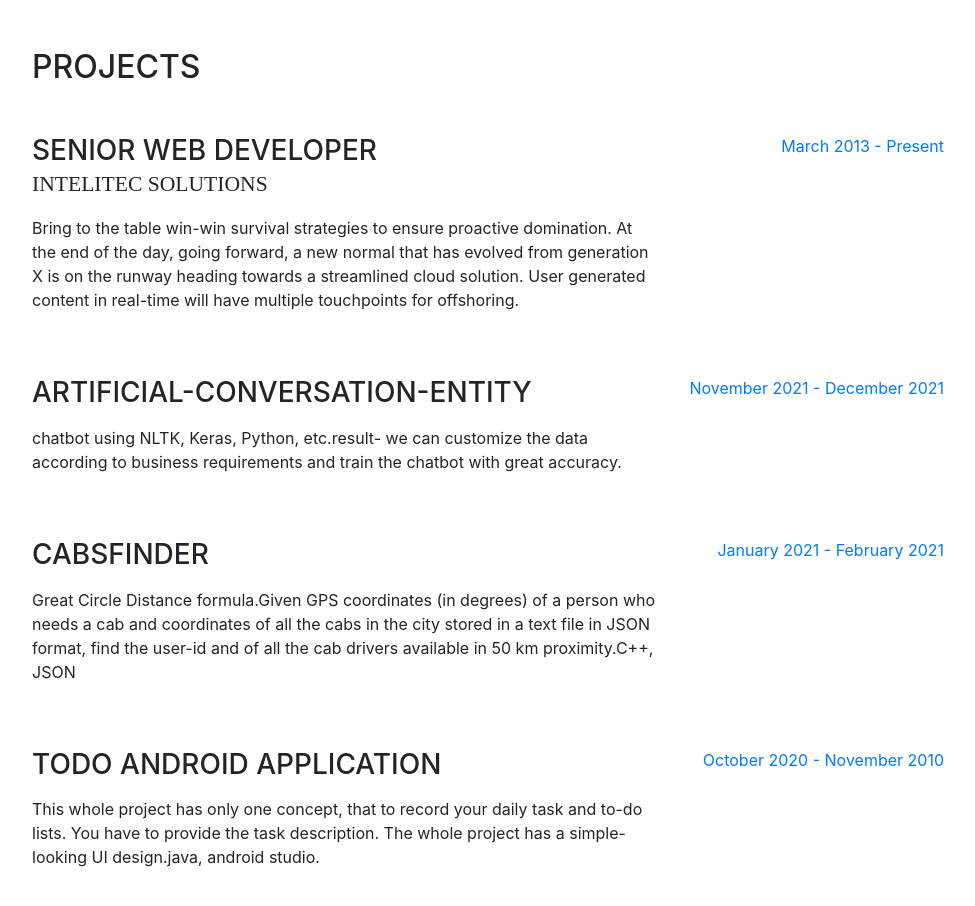
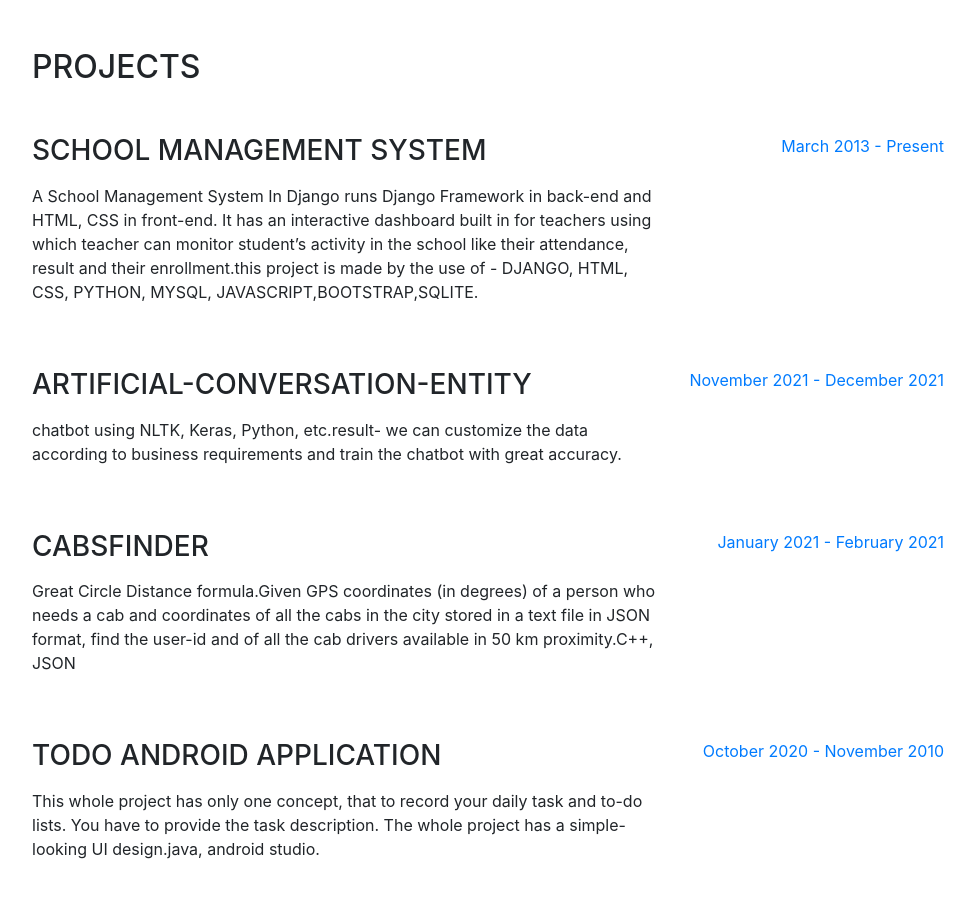
Before and after one commit to gauravsah2108/AboutMe, a website with bundled scripts: page index.html in a window 1280 px wide. Shown: the part 800-1706 px from the top of the page, without its empty margins (288-1263 px from the left). Built offline with nearby package versions, Linux system fonts and the light colour scheme; a web font is replaced by a local one.

Commit message:
Update index.html

```diff
--- a/index.html
+++ b/index.html
@@ -115,9 +115,9 @@
 
           <div class="resume-item d-flex flex-column flex-md-row mb-5">
             <div class="resume-content mr-auto">
-              <h3 class="mb-0">Senior Web Developer</h3>
-              <div class="subheading mb-3">Intelitec Solutions</div>
-              <p>Bring to the table win-win survival strategies to ensure proactive domination. At the end of the day, going forward, a new normal that has evolved from generation X is on the runway heading towards a streamlined cloud solution. User generated content in real-time will have multiple touchpoints for offshoring.</p>
+              <h3 class="mb-0">SCHOOL MANAGEMENT SYSTEM</h3>
+              <div class="subheading mb-3"></div>
+              <p>A School Management System In Django runs Django Framework in back-end and HTML, CSS in front-end. It has an interactive dashboard built in for teachers using which teacher can monitor student’s activity in the school like their attendance, result and their enrollment.this project is made by the use of - DJANGO, HTML, CSS, PYTHON, MYSQL, JAVASCRIPT,BOOTSTRAP,SQLITE.</p>
             </div>
             <div class="resume-date text-md-right">
               <span class="text-primary">March 2013 - Present</span>
```
